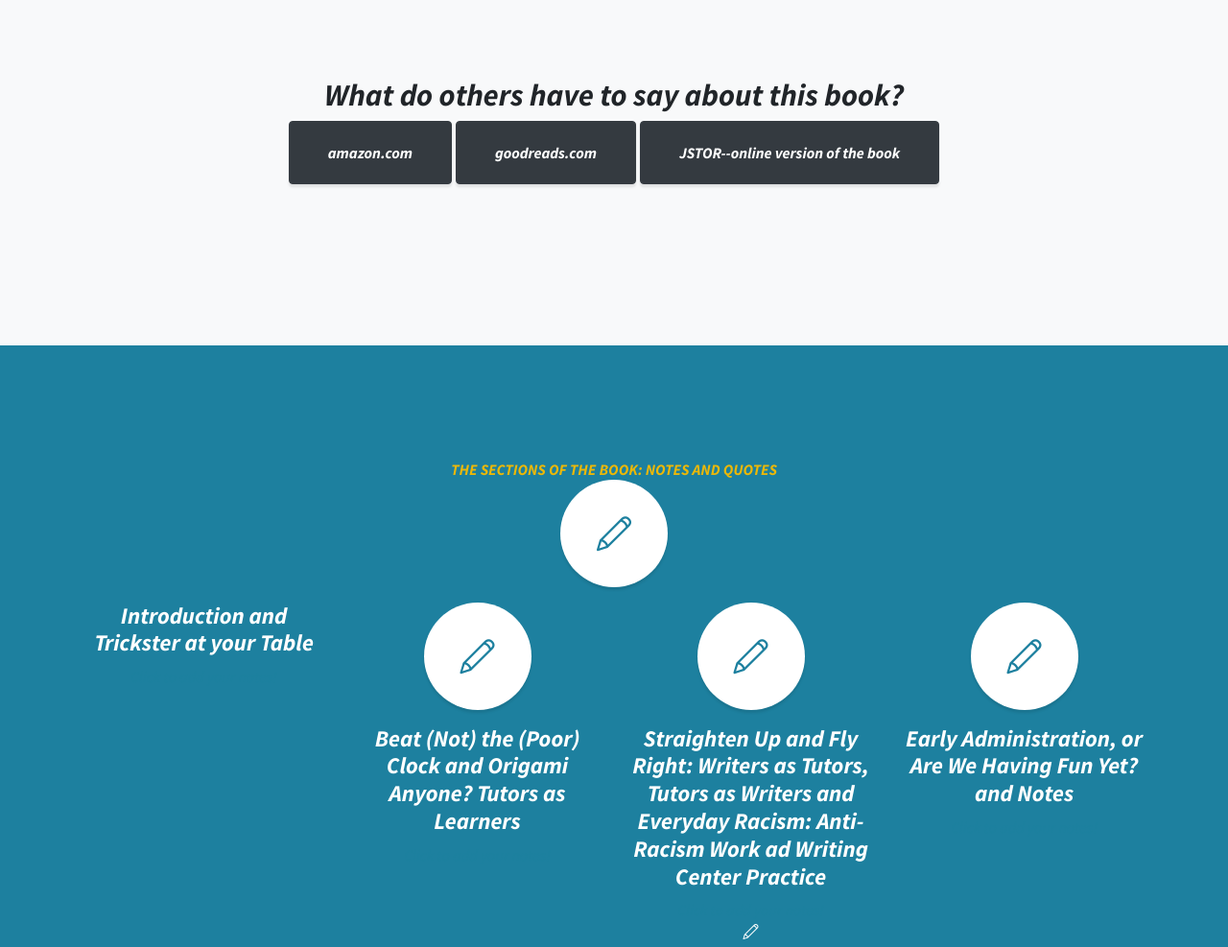
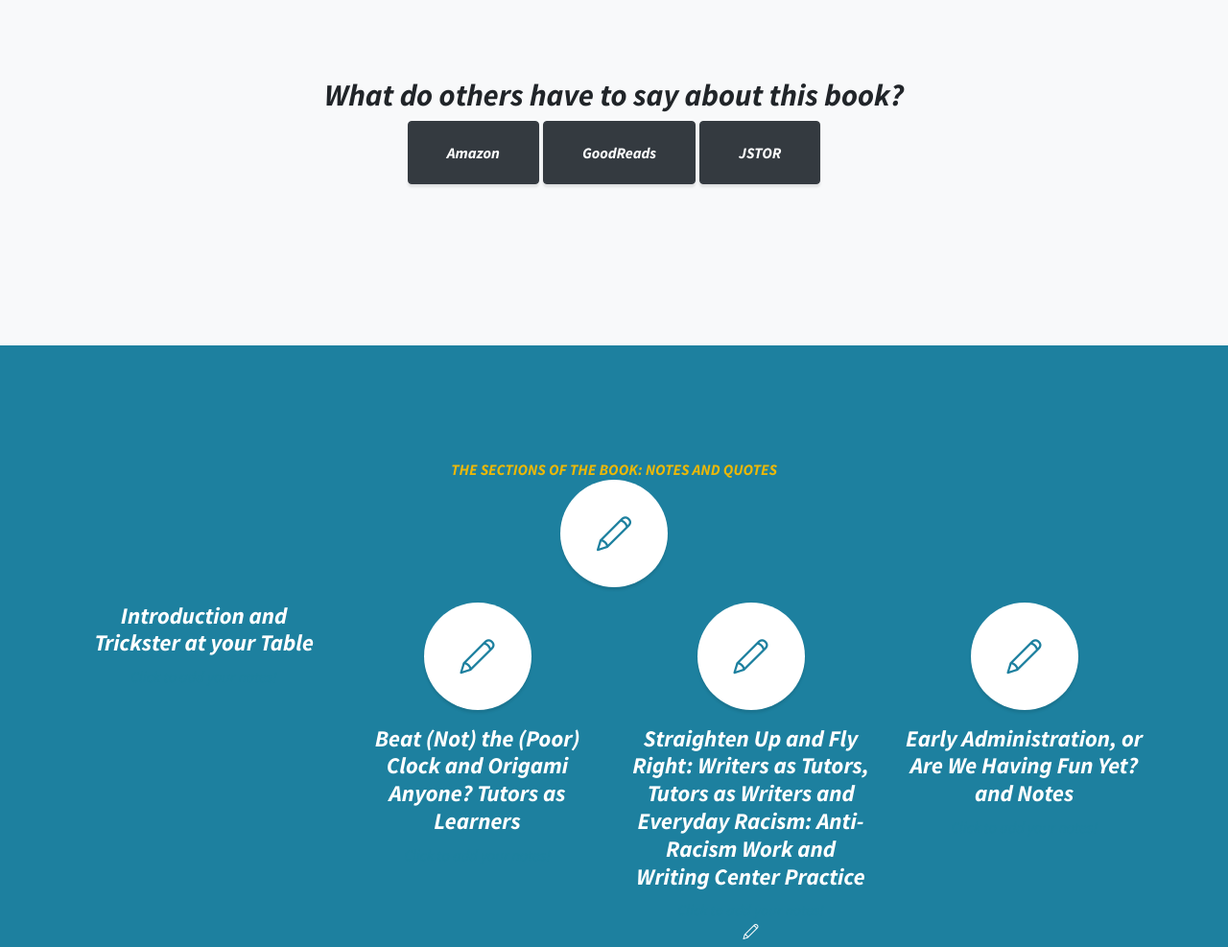
Before and after one commit to kpebbles/The-Everyday-Writing-Center, a website: page index.html in a window 1280 px wide. Shown: the part 840-1827 px from the top of the page at 96% size. Drawn offline with nearby package versions, Linux system fonts and the light colour scheme; files that its build step writes are made by us from their sources.

Commit message:
Update index.html

```diff
--- a/index.html
+++ b/index.html
@@ -51,14 +51,9 @@
     <div class="container text-center my-auto">
       <h1 class="mb-1">The Everyday Writing Center: A community of practices</h1>
       <h3 class="mb-5">
-        <em>By</em>
-        <em>Anne Ellen Geller<em>
-        <em>Michael Eodice<em>
-        <em>Frankie Condon<em>
-        <em>Meg Carroll<em>
-        <em>Elizabeth H. Boquet<em>
+        <em><center>By Anne Ellen Geller, Michael Eodice, Frankie Condon, Meg Carroll, and Elizabeth H. Boquet<em>
       </h3>
-      <a class="btn btn-primary btn-xl js-scroll-trigger" href="#about">Tell me more about this book!</a>
+      <a class="btn btn-primary btn-xl js-scroll-trigger" href="#about">Tell me more!</a>
     </div>
     <div class="overlay"></div>
   </header>
@@ -70,9 +65,9 @@
         <div class="col-lg-10 mx-auto">
           <h2>What do others have to say about this book?</h2>
           <p class="lead mb-5">
-          <a class="btn btn-dark btn-xl js-scroll-trigger" href="https://www.amazon.com/Everyday-Writing-Center-Community-Practice/dp/0874216567#ace-b8881249860">amazon.com</a>
-          <a class="btn btn-dark btn-xl js-scroll-trigger" href="https://www.goodreads.com/book/show/17353671-the-everyday-writing-center">goodreads.com</a>
-          <a class="btn btn-dark btn-xl js-scroll-trigger" href="https://www.jstor.org/stable/j.ctt4cgmkj">JSTOR--online version of the book</a>
+          <a class="btn btn-dark btn-xl js-scroll-trigger" href="https://www.amazon.com/Everyday-Writing-Center-Community-Practice/dp/0874216567#ace-b8881249860">Amazon</a>
+          <a class="btn btn-dark btn-xl js-scroll-trigger" href="https://www.goodreads.com/book/show/17353671-the-everyday-writing-center">GoodReads</a>
+          <a class="btn btn-dark btn-xl js-scroll-trigger" href="https://www.jstor.org/stable/j.ctt4cgmkj">JSTOR</a>
         </div>
       </div>
     </div>
@@ -90,7 +85,9 @@
       <div class="row">
         <div class="col-lg-3 col-md-6 mb-5 mb-lg-0">
           <h4>
-            <strong>Introduction and Trickster at your Table</strong>
+            <strong>Introduction</strong>
+            <strong>and</strong>
+            <strong>Trickster at your Table</strong>
           </h4>
           <p class="text-faded mb-0"><a href="https://docs.google.com/document/d/1x5VzzWkuBxIkfN9WnEpTU85VOHpRSE90TVn3REvOIIY/edit?usp=sharing">Click to add your notes!</a></p>
         </div>
@@ -99,7 +96,9 @@
             <i class="icon-pencil"></i>
           </span>
           <h4>
-            <strong>Beat (Not) the (Poor) Clock and Origami Anyone? Tutors as Learners </strong>
+            <strong>Beat (Not) the (Poor) Clock</strong>
+            <strong>and</strong>
+            <strong>Origami Anyone? Tutors as Learners </strong>
           </h4>
           <p class="text-faded mb-0"><a href="https://docs.google.com/document/d/11dOCsxeaeLVC3BY8ENS7PhvMJTJL3HwBs07ltsu6xQM/edit?usp=sharing">Click to add your notes!</a></p>
         </div>
@@ -108,7 +107,14 @@
             <i class="icon-pencil"></i>
           </span>
           <h4>
-            <strong>Straighten Up and Fly Right: Writers as Tutors, Tutors as Writers and Everyday Racism: Anti-Racism Work ad Writing Center Practice</strong>
+            <strong>Straighten Up</strong>
+            <strong>and Fly Right:</strong>
+            <strong>Writers as Tutors,</strong>
+            <strong>Tutors as Writers</strong>
+            <strong>and</strong>
+            <strong>Everyday Racism:</strong>
+            <strong>Anti-Racism Work and</strong>
+            <strong>Writing Center Practice</strong>
           </h4>
           <p class="text-faded mb-0"><a href="https://docs.google.com/document/d/1y_ecvSe8Zni5GwM6w_VX2xWqTLvMua-NqHHIyHtotwc/edit?usp=sharing">Click to add your notes!</a></p>
              <i class="icon-pencil"></i>
@@ -118,7 +124,10 @@
              <i class="icon-pencil"></i>
           </span>
           <h4>
-            <strong>Early Administration, or Are We Having Fun Yet? and Notes</strong>
+            <strong>Early Administration,</strong>
+            <strong>or Are We Having Fun Yet?</strong>
+            <and>and</strong>
+            <strong>Notes</strong>
           </h4>
           <p class="text-faded mb-0"><a href="https://docs.google.com/document/d/1sdKAHrZdDg98zo-B9vqfRgff0NRCGml3r1klvusK9K4/edit?usp=sharing">Click to add your notes!</a></p>
         </div>
```
